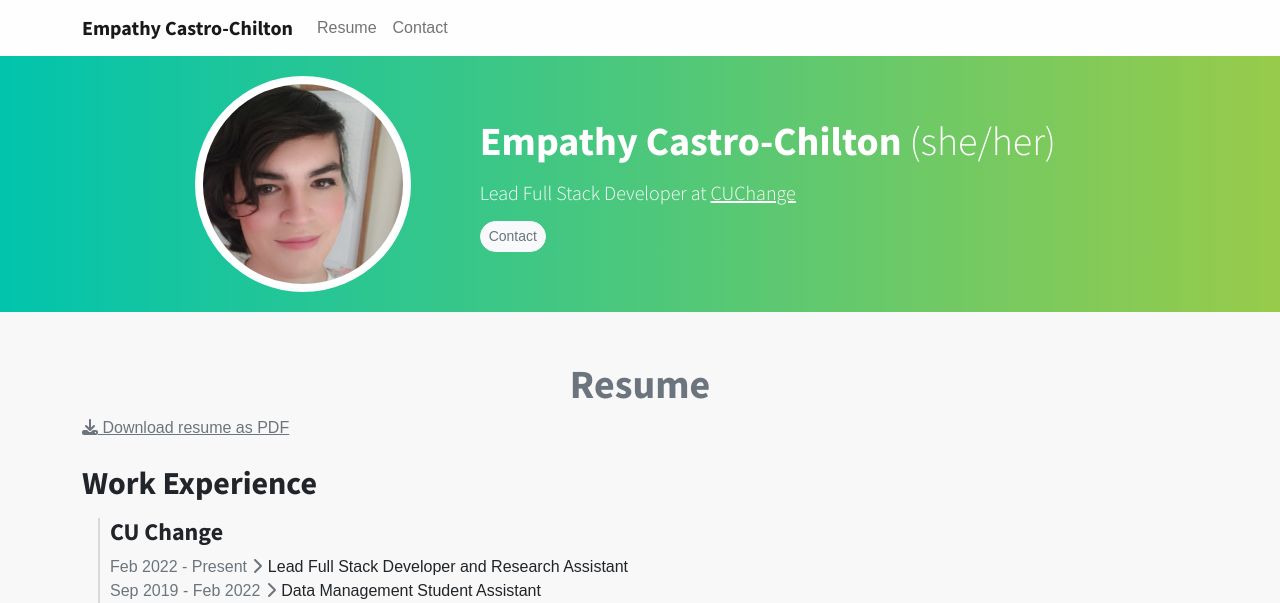
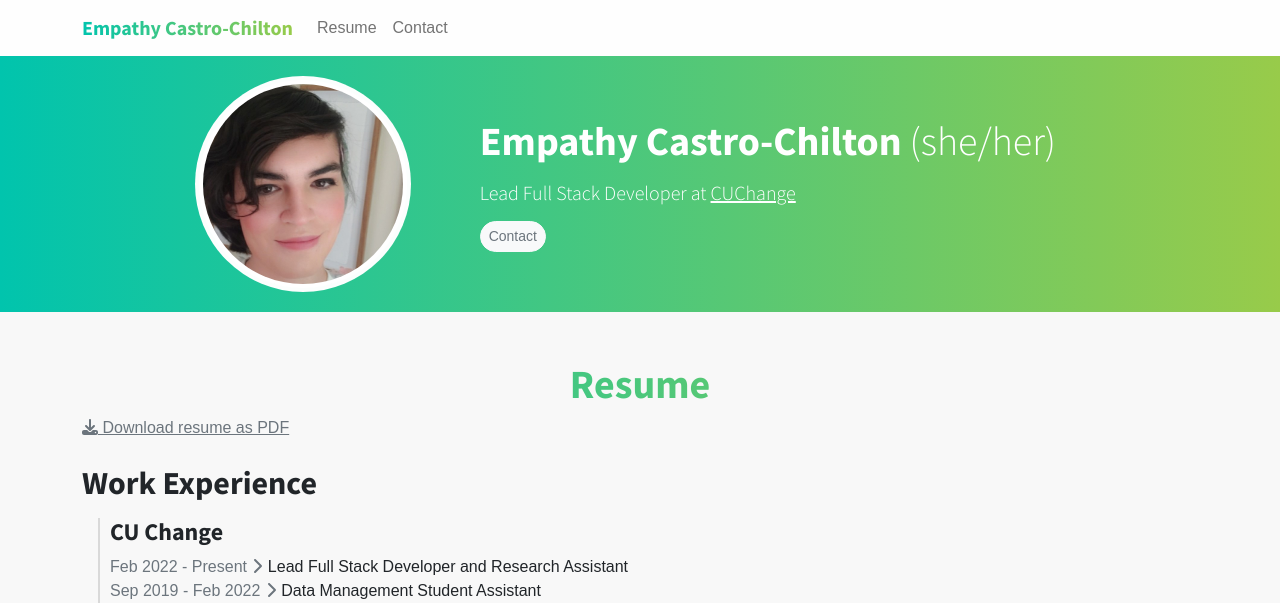
Before and after one commit to EmpathyCastro/Resume, a Flask app: page / in a window 1280 px wide. Shown: the top 603 px of the page. Run offline with Flask 2, Linux system fonts and the light colour scheme; parts of the project's set-up code (start-up, migrations or seed data) failed here and were passed over; some libraries are stand-ins or nearby versions; some web fonts are replaced.

Commit message:
Style changes

```diff
--- a/web/static/css/main.css
+++ b/web/static/css/main.css
@@ -43,6 +43,12 @@ h1, h2, h3, h4, h5, h6 {
     position: relative;
     /*top: 0;*/
     /*left: 0;*/
+}
+
+.gradient-text {
+    background: linear-gradient(90deg, #01c4ad, #98cb4a);
+    -webkit-background-clip: text;
+    -webkit-text-fill-color: transparent;
 }
 
 .bg-splash {
--- a/web/templates/home.html
+++ b/web/templates/home.html
@@ -28,7 +28,7 @@
     </div>
   </div>
   <div class="mt-5 container">
-    <h1 class="mt-5 text-center text-muted">
+    <h1 class="mt-5 text-center text-muted gradient-text">
       Resume
     </h1>
     <div class="mt-2">
--- a/web/templates/layout.html
+++ b/web/templates/layout.html
@@ -31,7 +31,7 @@
     <nav class="navbar navbar-expand-sm navbar-light bg-transparent-blur fixed-top">
       <div class="container">
         <a class="navbar-brand" href="/">
-          <b>Empathy Castro-Chilton</b>
+          <b class="gradient-text">Empathy Castro-Chilton</b>
         </a>
         <button class="navbar-toggler" type="button" data-bs-toggle="collapse" data-bs-target="#navbarToggle" aria-controls="navbarToggle" aria-expanded="false" aria-label="Toggle navigation">
           <span class="navbar-toggler-icon"></span>
```
